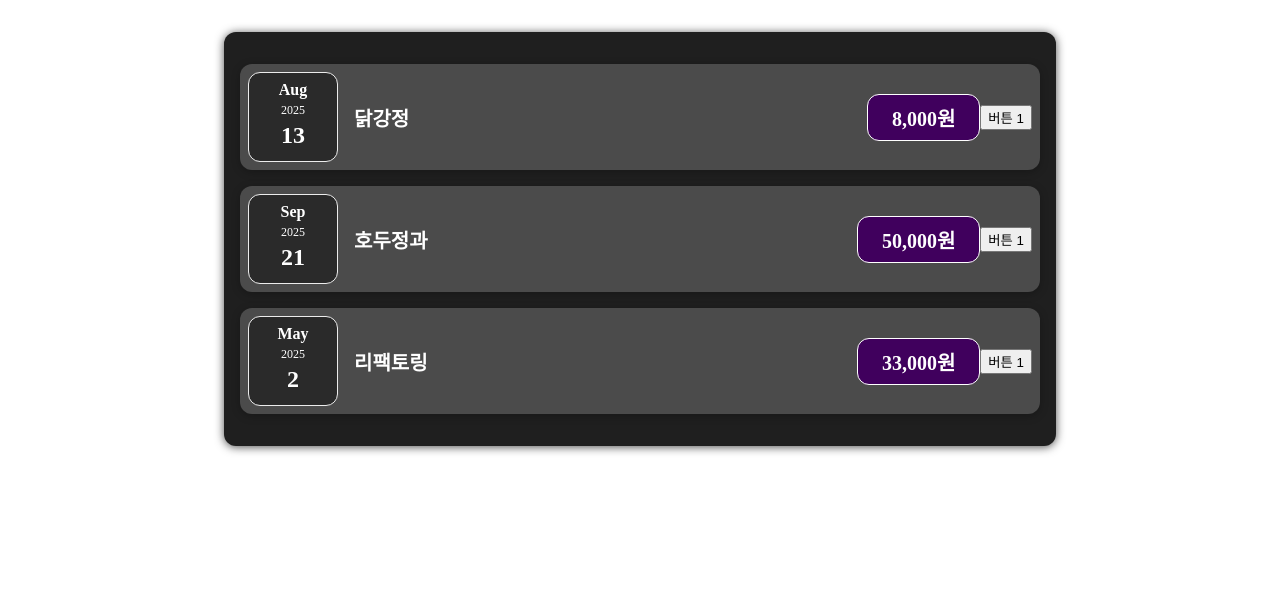
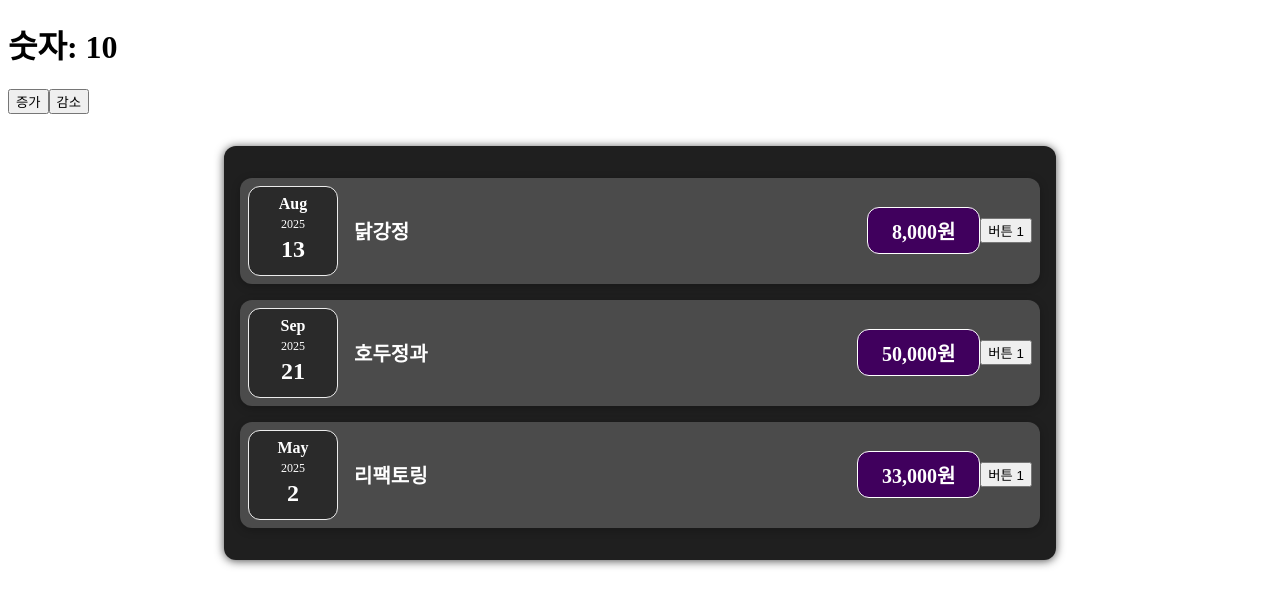
Before and after one commit to rhehdgus8831/react-study202508, a React (Vite) app: page / in a window 1280 px wide. Shown: the top 606 px of the page. Built offline with nearby package versions, Linux system fonts and the light colour scheme.

Commit message:
2-2-2. 카운터 예제

```diff
--- a/src/App.jsx
+++ b/src/App.jsx
@@ -1,6 +1,7 @@
 import React from 'react';
 import ExpenseList from './components/expenses/ExpenseList.jsx';
 import Card from './components/ui/Card.jsx';
+import Counter from './components/Counter.jsx';
 
 
 const App = () => {
@@ -25,6 +26,7 @@
 
     return(
         <>
+            <Counter />
             <ExpenseList expenses={expenseList}/>
 
         </>
--- /dev/null
+++ b/src/components/Counter.jsx
@@ -0,0 +1,20 @@
+import React, {useState} from 'react';
+
+const Counter = () => {
+
+    const [count,setCount] = useState(10);
+
+    const increaseHandler = () => setCount(count + 1);
+    const decreaseHandler = () => setCount(count - 1);
+
+
+    return (
+        <div>
+            <h1>숫자: {count}</h1>
+            <button onClick={increaseHandler}>증가</button>
+            <button onClick={decreaseHandler}>감소</button>
+        </div>
+    );
+};
+
+export default Counter;
--- a/src/components/expenses/ExpenseItem.jsx
+++ b/src/components/expenses/ExpenseItem.jsx
@@ -12,20 +12,17 @@
   */
     const {title, price, date} = expense;
 
-    const x = useState(title);
-
-    console.log(`x: `,x);
+    const [itemTitle,setItemTitle] = useState(title);
+    console.log(`변경후 : ${itemTitle}`);
 
     // 원화 표기법으로 변환
     const formatPrice = new Intl.NumberFormat('ko-KR').format(price);
 
     // 이벤트 핸들러
     const clickHandler = e => {
-        console.log(`변경 전 : ${x[0]}`);
-        x[1]("짜장면");
-        console.log(`변경 후 : ${x[0]}`);
+        console.log(`변경 전 : ${itemTitle}`);
+        setItemTitle("짜장면");
     }
-
 
     return (
         <div className="expense-item">
@@ -33,7 +30,7 @@
             <ExpenseDate expenseDate={date}/>
 
             <div className="expense-item__description">
-                <h2>{x[0]}</h2>
+                <h2>{itemTitle}</h2>
                 <div className="expense-item__price">{formatPrice}원</div>
             </div>
 
```
